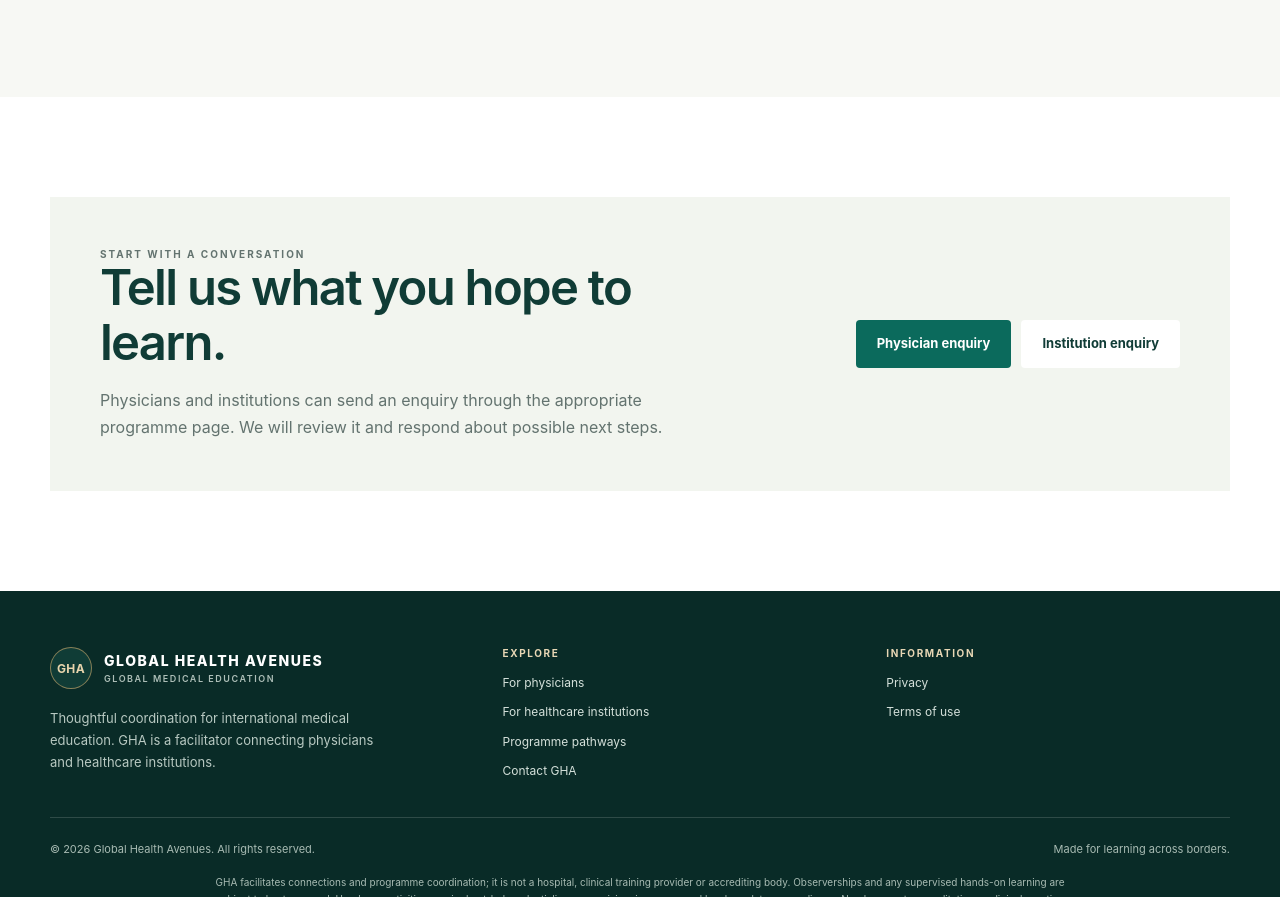
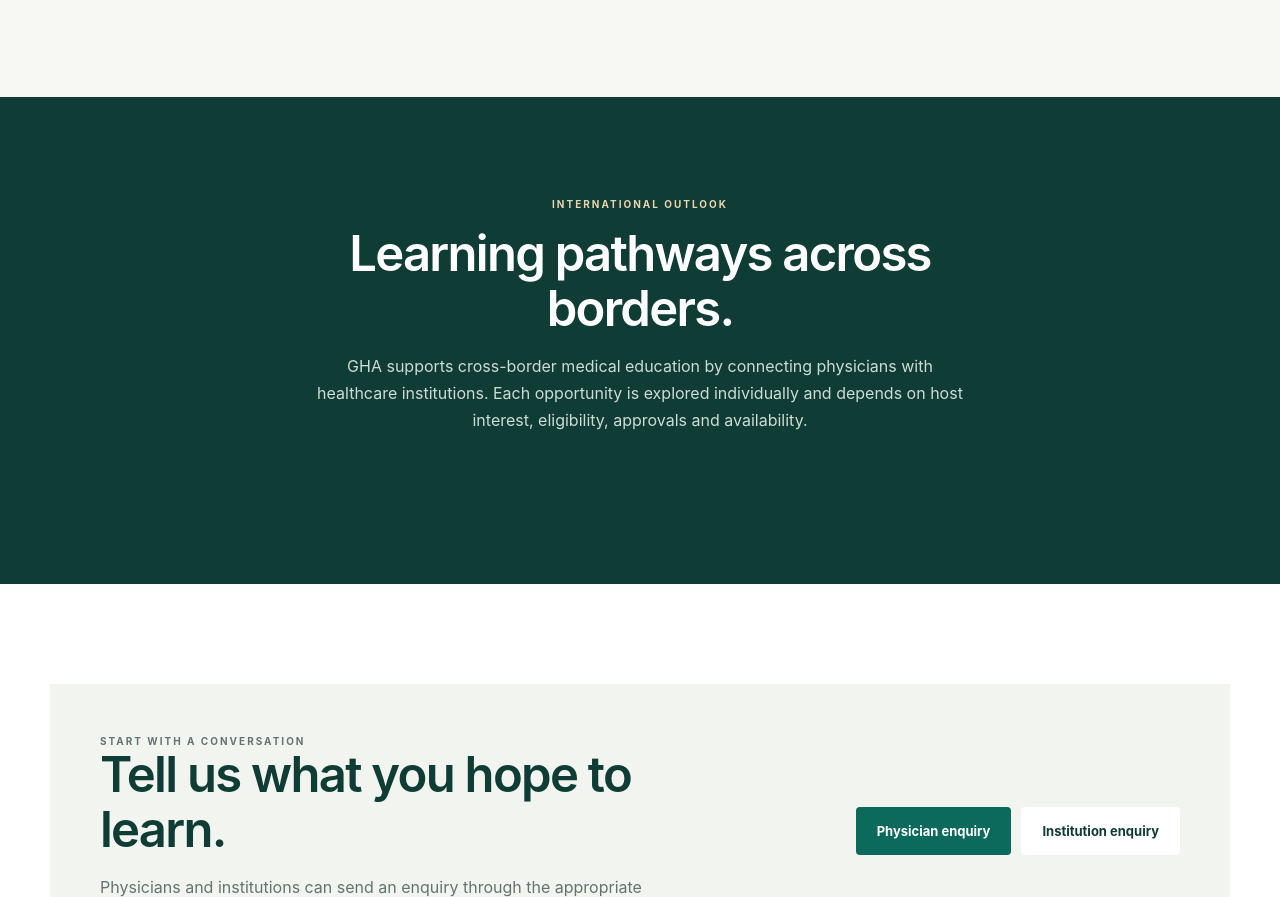
Before and after one commit to arunb13/global-health-avenues, a plain HTML site: page index.html in a window 1280 px wide. Shown: the part 3706-4603 px from the top of the page. Drawn offline with Linux system fonts and the light colour scheme.

Commit message:
Restore general international outlook section

```diff
--- a/index.html
+++ b/index.html
@@ -89,6 +89,15 @@
       </div>
     </div>
   </section>
+  <section class="section section-dark">
+    <div class="container">
+      <div class="section-heading">
+        <p class="eyebrow eyebrow-light">International outlook</p>
+        <h2>Learning pathways across borders.</h2>
+        <p class="section-intro">GHA supports cross-border medical education by connecting physicians with healthcare institutions. Each opportunity is explored individually and depends on host interest, eligibility, approvals and availability.</p>
+      </div>
+    </div>
+  </section>
   <section class="section"><div class="container"><div class="cta-panel"><div><p class="eyebrow">Start with a conversation</p><h2>Tell us what you hope to learn.</h2><p>Physicians and institutions can send an enquiry through the appropriate programme page. We will review it and respond about possible next steps.</p></div><div class="cta-actions"><a class="button button-primary" href="physicians.html#contact">Physician enquiry</a><a class="button button-light" href="institutions.html#contact">Institution enquiry</a></div></div></div></section>
 </main>
 <footer class="site-footer">
```
